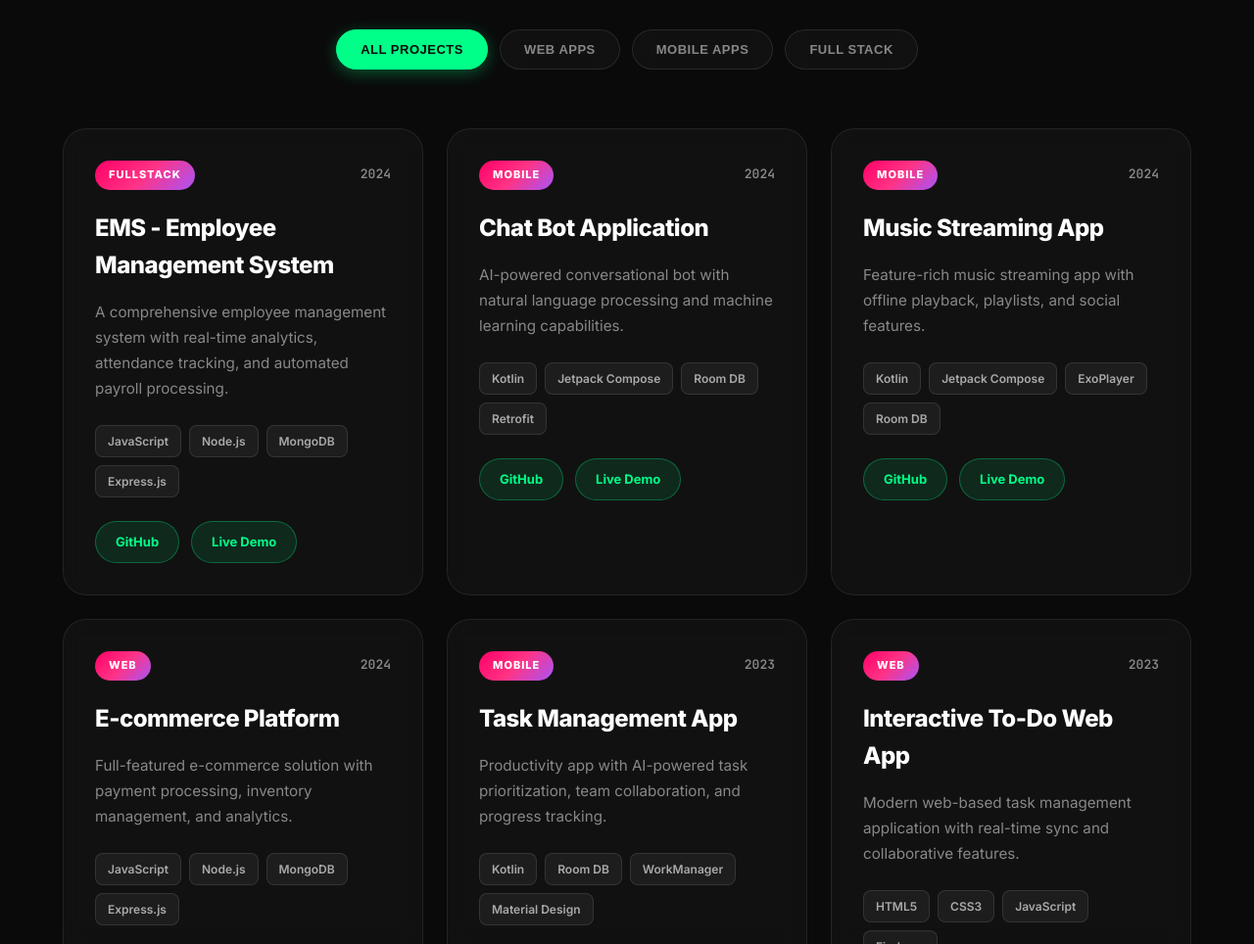
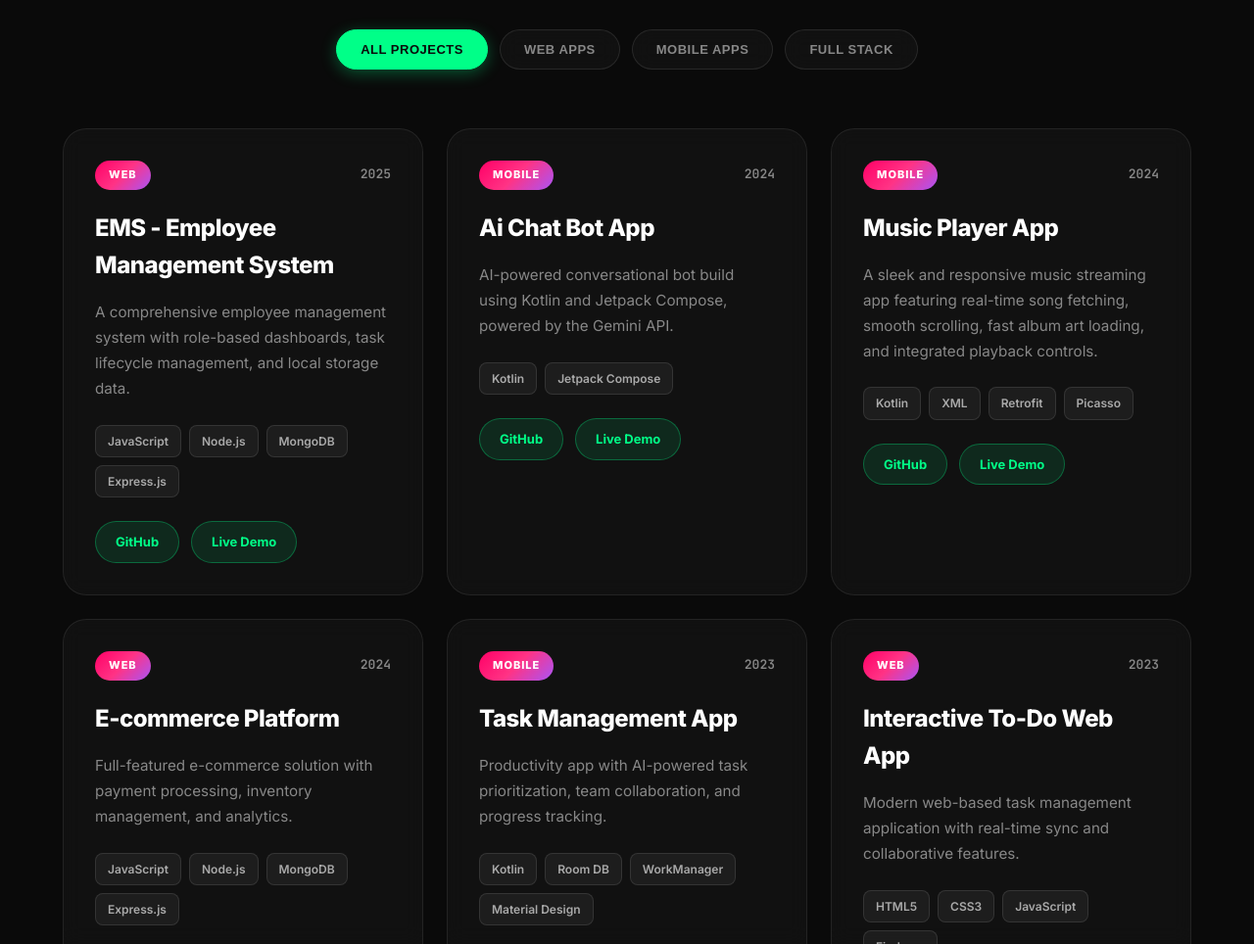
Before and after one commit to con1mark/portfolio, a plain HTML site: page index.html in a window 1280 px wide. Shown: the part 2120-3084 px from the top of the page at 98% size. Drawn offline with nearby package versions, Linux system fonts and the light colour scheme.

Commit message:
Update index.html

```diff
--- a/index.html
+++ b/index.html
@@ -1354,47 +1354,50 @@
         const projects = [
             {
                 title: "EMS - Employee Management System",
-                type: "fullstack",
-                year: "2024",
-                description: "A comprehensive employee management system with real-time analytics, attendance tracking, and automated payroll processing.",
-                technologies: ["JavaScript", "Node.js", "MongoDB", "Express.js", "JWT", "Socket.io"],
+                type: "web",
+                year: "2025",
+                description: "A comprehensive employee management system with role-based dashboards, task lifecycle management, and local storage data.",
+                technologies: ["JavaScript", "Node.js", "MongoDB", "Express.js", "Tailwindcss"],
+                github: "https://github.com/DopeDev32/ems",
+                demo: "#",
                 features: [
-                    "Real-time employee attendance tracking",
-                    "Automated payroll calculation and processing",
+                    "Admin and User have separate sign-in options",
+                    "View assigned tasks and check completion status",
                     "Performance analytics and reporting dashboard",
-                    "Role-based access control and permissions",
-                    "Leave management system with approval workflow",
-                    "Employee self-service portal"
+                    "Monitor employees and track task completion",
+                    "Smooth global state management and data passing",
+                    "Responsive and modern UI design"
                 ]
             },
             {
-                title: "Chat Bot Application",
+                title: "Ai Chat Bot App",
                 type: "mobile",
                 year: "2024",
-                description: "AI-powered conversational bot with natural language processing and machine learning capabilities.",
-                technologies: ["Kotlin", "Jetpack Compose", "Room DB", "Retrofit", "ML Kit"],
+                description: "AI-powered conversational bot build using Kotlin and Jetpack Compose, powered by the Gemini API.",
+                technologies: ["Kotlin", "Jetpack Compose"],
+                github: "https://github.com/DopeDev32/DopAi",
+                demo:"#",
                 features: [
-                    "Natural language processing and understanding",
-                    "Context-aware conversation management",
-                    "Offline message handling and sync",
-                    "Voice-to-text integration",
-                    "Customizable conversation themes",
-                    "Smart reply suggestions"
+                    "AI powered by Gemini ",
+                    "A clean & intuitive design",
+                    "Fast and efficient replies"
                 ]
             },
             {
-                title: "Music Streaming App",
+                title: "Music Player App",
                 type: "mobile",
                 year: "2024",
-                description: "Feature-rich music streaming app with offline playback, playlists, and social features.",
-                technologies: ["Kotlin", "Jetpack Compose", "ExoPlayer", "Room DB", "Material3"],
+                description: "A sleek and responsive music streaming app featuring real-time song fetching, smooth scrolling, fast album art loading, and integrated playback controls.",
+                technologies: ["Kotlin", "XML", "Retrofit", "Picasso", "Android MediaPlayer API"],
+                github: "https://github.com/DopeDev32/DopMusic",
+                demo: "#",
                 features: [
-                    "High-quality audio streaming",
-                    "Custom playlist creation and management",
-                    "Advanced equalizer with presets",
-                    "Lyrics display with synchronized timing",
-                    "Social sharing and music discovery",
-                    "Cross-device synchronization"
+                    "Dynamic real-time song fetching using Deezer API (RapidAPI)",
+                    "Fast album art loading powered by Picasso",
+                    "Seamless API communication using Retrofit",
+                    "Play and pause music streaming within the app",
+                    "Smooth and optimized RecyclerView song list",
+                    "Responsive UI compatible with all Android devices"
                 ]
             },
             {
@@ -1403,6 +1406,8 @@
                 year: "2024",
                 description: "Full-featured e-commerce solution with payment processing, inventory management, and analytics.",
                 technologies: ["JavaScript", "Node.js", "MongoDB", "Express.js", "Redux"],
+                github: "https://github.com/DopeDev32/DopeStore",
+                demo: "https://dopedev32.github.io/DopeStore/",
                 features: [
                     "Complete product catalog with search",
                     "Secure payment processing",
```
